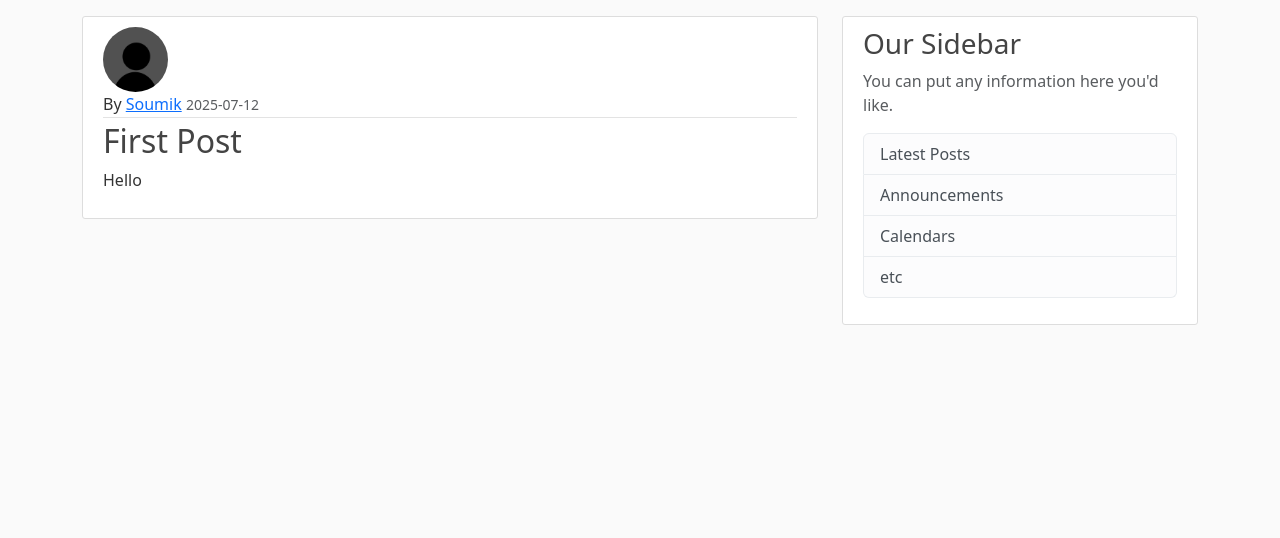
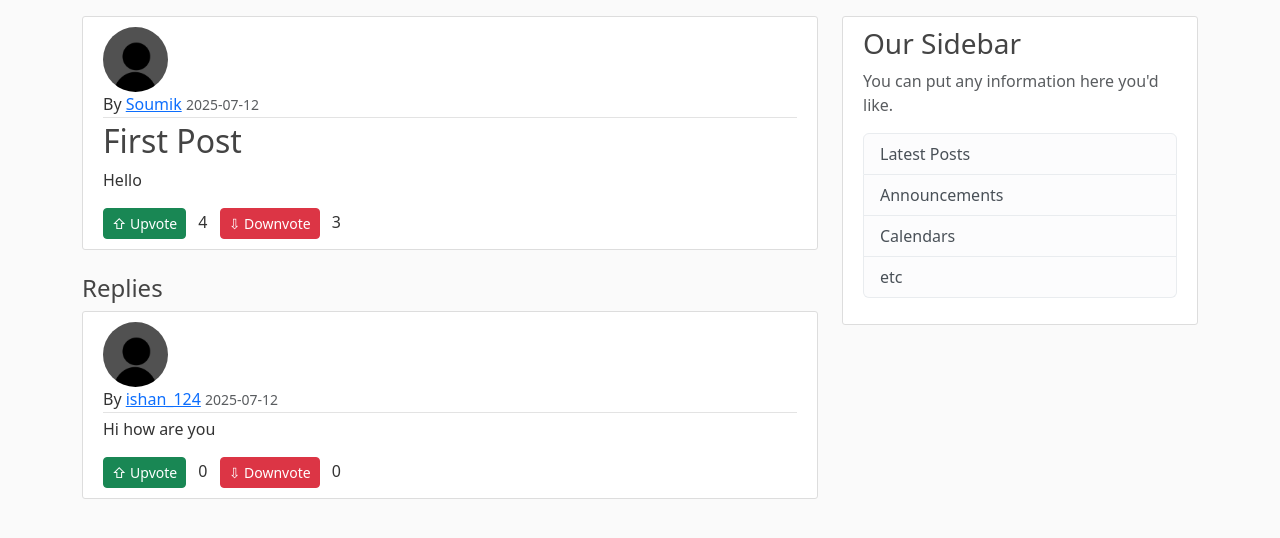
Before and after one commit to Soumik8114/Odoo_StackIt_, a Flask app: page /post/1 in a window 1280 px wide. Shown: the part 70-608 px from the top of the page. Run offline with Flask 3, Linux system fonts and the light colour scheme.

Commit message:
Added the feature of replying to a post and upvoting and downvoting the replies

```diff
--- a/blog/routes.py
+++ b/blog/routes.py
@@ -1,5 +1,9 @@
 from flask import render_template,url_for,flash,redirect,request,abort
-from blog.models import user,post
+from blog.models import user,post,Reply,ReplyVote
+from blog.forms import (RegistrationForm,LoginForm,UpdateAccountForm,
+                        PostForm,RequestResetForm,ResetPasswordForm)
+# Reply to a post
+
 from blog import app,db,bcrypt,mail
 from blog.forms import (RegistrationForm,LoginForm,UpdateAccountForm,
                         PostForm,RequestResetForm,ResetPasswordForm)
@@ -11,6 +15,58 @@ from flask_mail import Message
 
 # Voting routes
 from blog.models import PostVote
+
+@app.route('/post/<int:post_id>/reply', methods=['POST'])
+@login_required
+def reply_post(post_id):
+    pst = post.query.get_or_404(post_id)
+    content = request.form.get('reply_content')
+    if not content:
+        flash('Reply cannot be empty.', 'warning')
+        return redirect(request.referrer or url_for('post_show', post_id=post_id))
+    reply = Reply(content=content, user_id=current_user.id, post_id=post_id)
+    db.session.add(reply)
+    db.session.commit()
+    flash('Reply added!', 'success')
+    return redirect(url_for('post_show', post_id=post_id))
+
+# Upvote a reply
+@app.route('/reply/<int:reply_id>/upvote', methods=['POST'])
+@login_required
+def upvote_reply(reply_id):
+    reply = Reply.query.get_or_404(reply_id)
+    if reply.user_id == current_user.id:
+        flash('You cannot vote on your own reply.', 'warning')
+        return redirect(request.referrer or url_for('post_show', post_id=reply.post_id))
+    existing_vote = ReplyVote.query.filter_by(user_id=current_user.id, reply_id=reply_id).first()
+    if existing_vote:
+        flash('You have already voted on this reply.', 'warning')
+        return redirect(request.referrer or url_for('post_show', post_id=reply.post_id))
+    vote = ReplyVote(user_id=current_user.id, reply_id=reply_id, vote_type='upvote')
+    reply.upvotes = (reply.upvotes or 0) + 1
+    db.session.add(vote)
+    db.session.commit()
+    flash('You upvoted the reply!', 'success')
+    return redirect(request.referrer or url_for('post_show', post_id=reply.post_id))
+
+# Downvote a reply
+@app.route('/reply/<int:reply_id>/downvote', methods=['POST'])
+@login_required
+def downvote_reply(reply_id):
+    reply = Reply.query.get_or_404(reply_id)
+    if reply.user_id == current_user.id:
+        flash('You cannot vote on your own reply.', 'warning')
+        return redirect(request.referrer or url_for('post_show', post_id=reply.post_id))
+    existing_vote = ReplyVote.query.filter_by(user_id=current_user.id, reply_id=reply_id).first()
+    if existing_vote:
+        flash('You have already voted on this reply.', 'warning')
+        return redirect(request.referrer or url_for('post_show', post_id=reply.post_id))
+    vote = ReplyVote(user_id=current_user.id, reply_id=reply_id, vote_type='downvote')
+    reply.downvotes = (reply.downvotes or 0) + 1
+    db.session.add(vote)
+    db.session.commit()
+    flash('You downvoted the reply!', 'info')
+    return redirect(request.referrer or url_for('post_show', post_id=reply.post_id))
 
 @app.route('/post/<int:post_id>/upvote', methods=['POST'])
 @login_required
--- a/blog/templates/home.html
+++ b/blog/templates/home.html
@@ -19,6 +19,7 @@
                     <button type="submit" class="btn btn-danger btn-sm">&#8681; Downvote</button>
                 </form>
                 <span class="mx-2">{{ post.downvotes or 0 }}</span>
+                <a href="{{ url_for('post_show', post_id=post.id) }}" class="btn btn-outline-primary btn-sm ms-2">Go to Post &amp; Reply</a>
             </div>
             </div>
         </article>
--- a/blog/templates/post.html
+++ b/blog/templates/post.html
@@ -15,8 +15,55 @@
         </div>
         <h2 class="article-title">{{ post.title }}</h2>
         <p class="article-content">{{ post.content }}</p>
+        <div class="vote-section mt-2">
+            <form action="{{ url_for('upvote_post', post_id=post.id) }}" method="post" style="display:inline;">
+                <button type="submit" class="btn btn-success btn-sm">&#8679; Upvote</button>
+            </form>
+            <span class="mx-2">{{ post.upvotes or 0 }}</span>
+            <form action="{{ url_for('downvote_post', post_id=post.id) }}" method="post" style="display:inline;">
+                <button type="submit" class="btn btn-danger btn-sm">&#8681; Downvote</button>
+            </form>
+            <span class="mx-2">{{ post.downvotes or 0 }}</span>
+        </div>
         </div>
     </article>
+
+    <!-- Reply Form -->
+    {% if current_user.is_authenticated %}
+    <form action="{{ url_for('reply_post', post_id=post.id) }}" method="post" class="mb-4">
+        <div class="form-group">
+            <textarea class="form-control" name="reply_content" rows="2" placeholder="Write a reply..."></textarea>
+        </div>
+        <button type="submit" class="btn btn-primary btn-sm mt-2">Reply</button>
+    </form>
+    {% endif %}
+
+    <!-- Replies Section -->
+    <h4 class="mt-4">Replies</h4>
+    {% for reply in post.replies %}
+        <div class="media content-section mb-2">
+            <img src="{{ url_for('static', filename='profile_pics/'+reply.user.image) }}" alt="" class="rounded-circle article-img">
+            <div class="media-body">
+                <div class="article-metadata">
+                    By <a class="mr-2" href="{{ url_for('user_posts',username=reply.user.username) }}">{{ reply.user.username }}</a>
+                    <small class="text-muted">{{ reply.date_posted.strftime('%Y-%m-%d') }}</small>
+                </div>
+                <p class="article-content">{{ reply.content }}</p>
+                <div class="vote-section mt-2">
+                    <form action="{{ url_for('upvote_reply', reply_id=reply.id) }}" method="post" style="display:inline;">
+                        <button type="submit" class="btn btn-success btn-sm">&#8679; Upvote</button>
+                    </form>
+                    <span class="mx-2">{{ reply.upvotes or 0 }}</span>
+                    <form action="{{ url_for('downvote_reply', reply_id=reply.id) }}" method="post" style="display:inline;">
+                        <button type="submit" class="btn btn-danger btn-sm">&#8681; Downvote</button>
+                    </form>
+                    <span class="mx-2">{{ reply.downvotes or 0 }}</span>
+                </div>
+            </div>
+        </div>
+    {% else %}
+        <p class="text-muted">No replies yet.</p>
+    {% endfor %}
 <!-- Modal -->
 <div class="modal fade" id="exampleModal" tabindex="-1" role="dialog" aria-labelledby="exampleModalLabel" aria-hidden="true">
     <div class="modal-dialog" role="document">
```
Also changed, not shown: blog/models.py (+20 -0 lines), instance/site.db.
